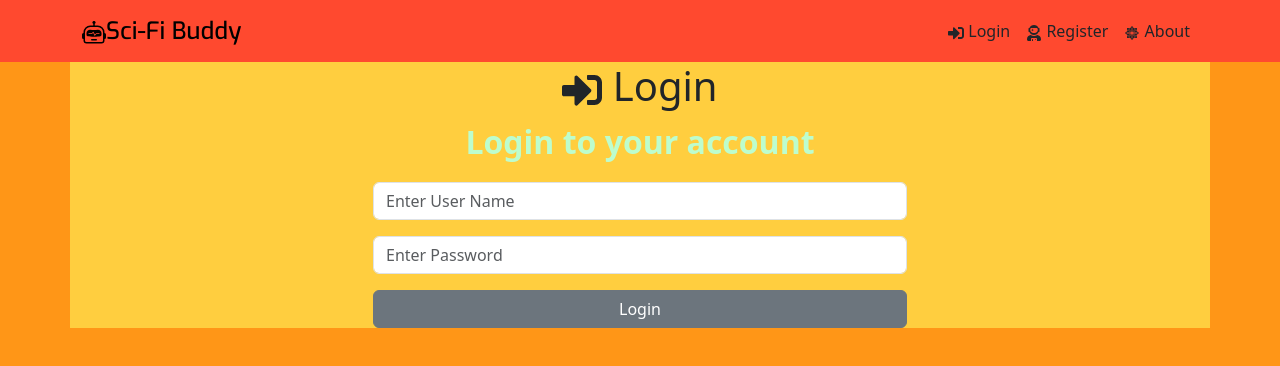
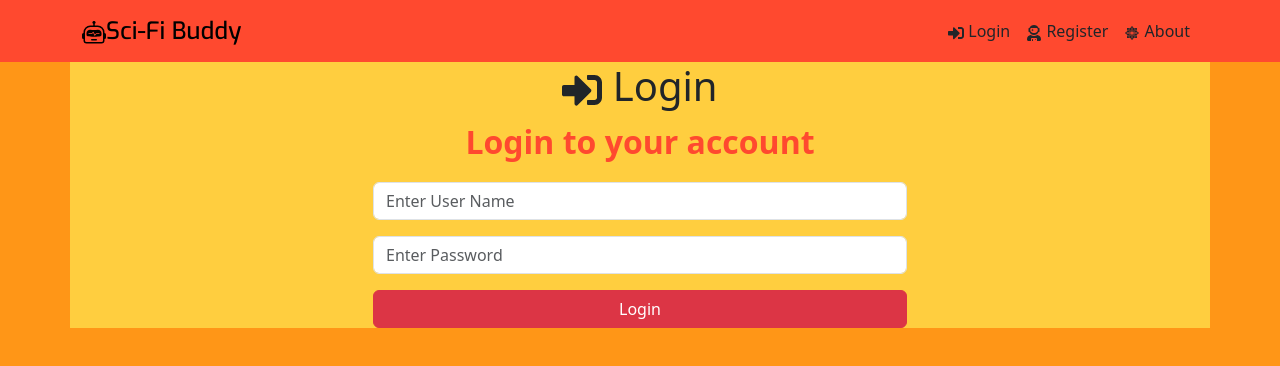
Before and after one commit to baden119/Sci-Fi-Buddy, a React (Vite) app in the folder frontend/: page /login in a window 1280 px wide. Shown: the top 366 px of the page. Built offline with nearby package versions, Linux system fonts and the light colour scheme.

Commit message:
minor UI theme changes

```diff
--- a/frontend/src/index.css
+++ b/frontend/src/index.css
@@ -29,17 +29,22 @@ body {
 }
 
 .heading p {
-  color: #bdfdcd;
+  color: #ff492f;
 }
+
+/* .Sci-Fi-Buddy_Tabs {
+  background-color: #ffe28c;
+} */
 
 .nav-tabs .nav-link {
   background-color: transparent !important;
-  color: #ffffff !important;
+  color: black !important;
 }
 
 .nav-tabs .nav-link.active {
   background-color: #ff9617 !important;
-  border-bottom: solid 4px white !important;
+  border-bottom: solid 4px #ff492f !important;
+  color: white;
 }
 
 .winner-list-item {
--- a/frontend/src/pages/Dashboard.jsx
+++ b/frontend/src/pages/Dashboard.jsx
@@ -56,7 +56,7 @@ const Dashboard = () => {
     return <span className='loader'></span>;
   } else {
     return (
-      <Tabs defaultActiveKey='search' className='Sci-Fi-Buddy_Tabs mb-3 mx-2'>
+      <Tabs defaultActiveKey='search' className='Sci-Fi-Buddy_Tabs mb-3'>
         <Tab eventKey='search' title='Search'>
           <Search />
         </Tab>
--- a/frontend/src/pages/Login.jsx
+++ b/frontend/src/pages/Login.jsx
@@ -78,7 +78,7 @@ const Login = () => {
             </Form.Group>
 
             <Form.Group className='d-grid gap-2'>
-              <Button variant='secondary' type='submit'>
+              <Button variant='danger' type='submit'>
                 Login
               </Button>
             </Form.Group>
--- a/frontend/src/pages/Register.jsx
+++ b/frontend/src/pages/Register.jsx
@@ -105,7 +105,7 @@ const Register = () => {
               </Form.Group>
 
               <Form.Group className='d-grid gap-2'>
-                <Button variant='secondary' type='submit'>
+                <Button variant='danger' type='submit'>
                   Register
                 </Button>
               </Form.Group>
```
Also changed, not shown: 4 other files (tests, documents, lock files or other folders).
